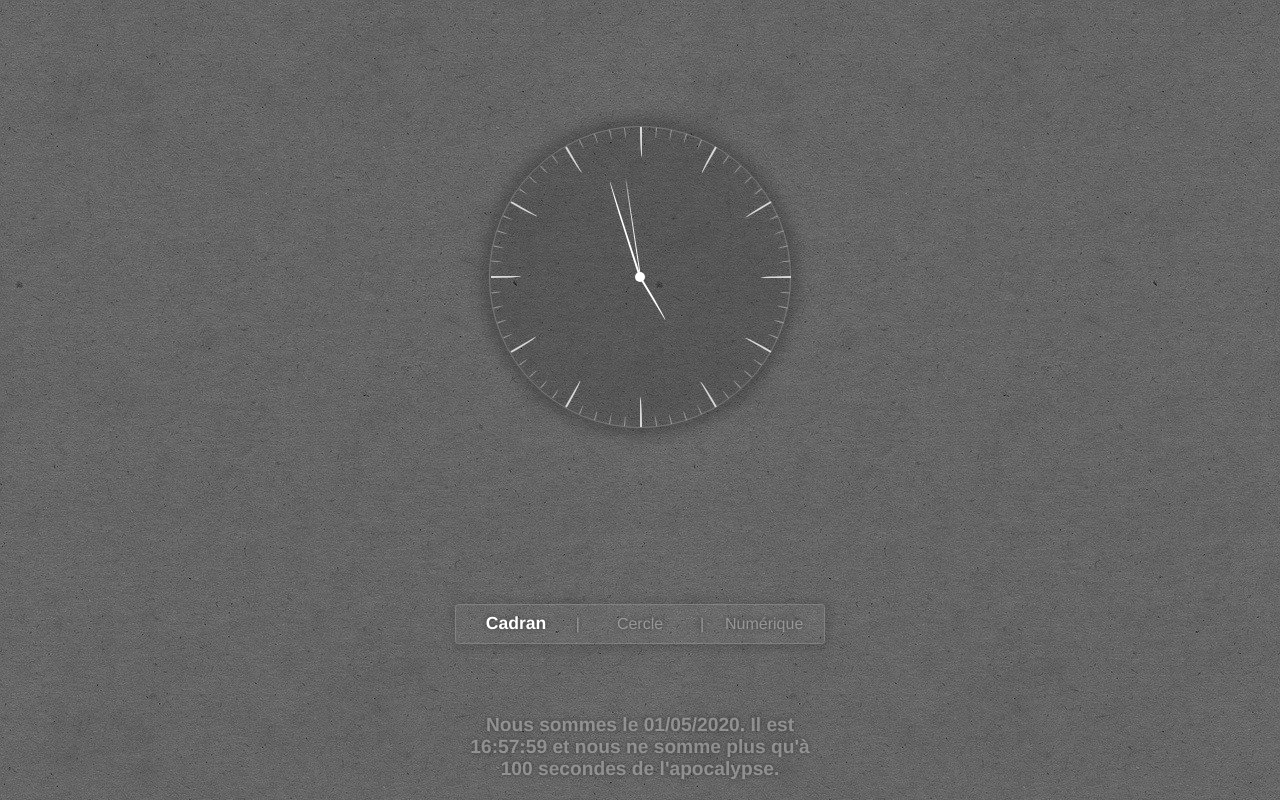
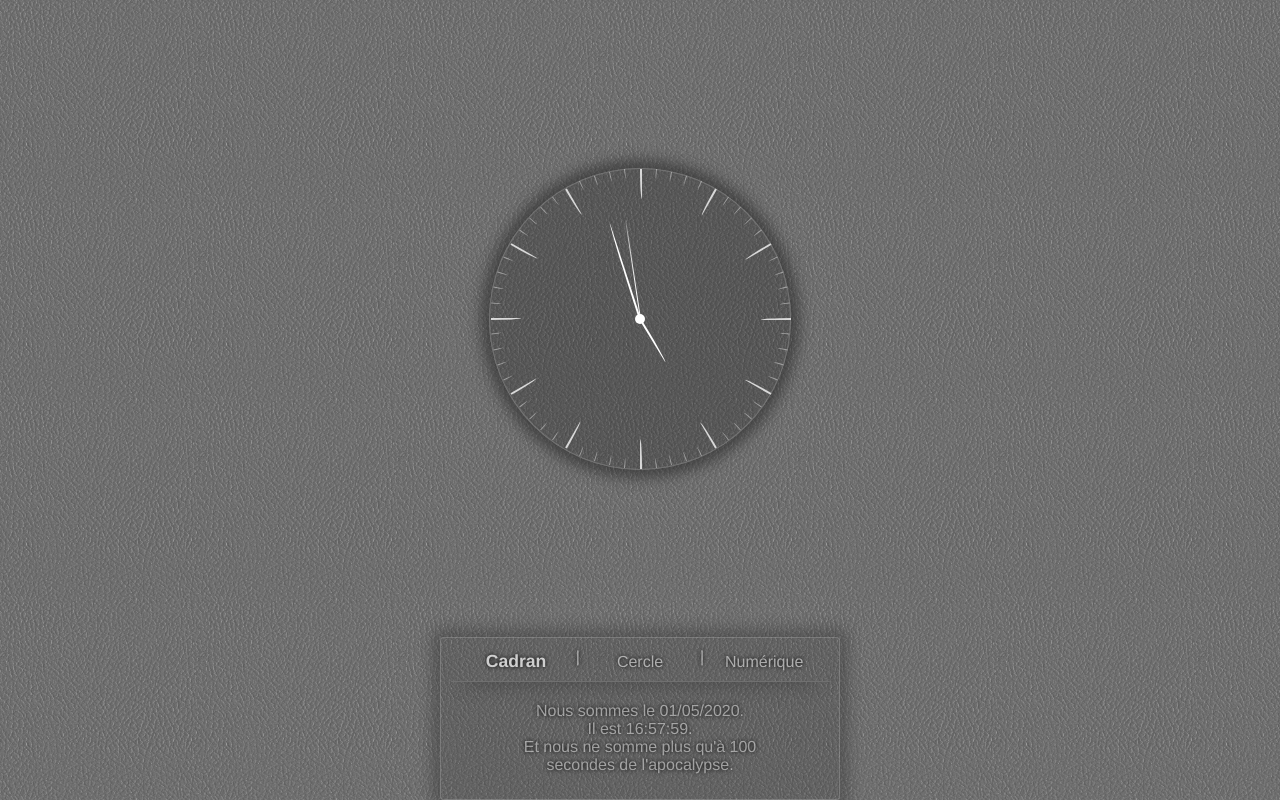
Before and after one commit to clabroche/clock, a Vue app: page /dial in a window 1280 px wide. Built offline with nearby package versions, Linux system fonts and the light colour scheme.

Commit message:
fix(background): change background and adapt other colors to it

```diff
--- a/src/App.vue
+++ b/src/App.vue
@@ -7,6 +7,7 @@
         </transition>
       </div>
     </div>
+    <div class="general-infos">
       <div class="nav">
         <a @click="$router.push({name: 'dial'})" :class="{
           active: $route.name === 'dial'
@@ -21,7 +22,9 @@
         }">Numérique</a>
       </div>
       <div class="explain">
-      Nous sommes le {{pad(clock.day)}}/{{pad(clock.month)}}/{{clock.year}}. Il est {{pad(clock.hours)}}:{{pad(clock.minutes)}}:{{pad(clock.seconds)}} et nous ne somme plus qu'à {{clock.universe}} secondes de l'apocalypse.
+        Nous sommes le {{pad(clock.day)}}/{{pad(clock.month)}}/{{clock.year}}.<br>
+        Il est {{pad(clock.hours)}}:{{pad(clock.minutes)}}:{{pad(clock.seconds)}}.<br>Et nous ne somme plus qu'à {{clock.universe}} secondes de l'apocalypse.
+      </div>
     </div>
   </div>
 </template>
@@ -47,6 +50,7 @@ body {
   width: 100vw;
   margin: 0;
   background-image: url('/background.jpg');
+  background-size: 200px;
   a {
     color: white;
   }
@@ -61,26 +65,39 @@ body {
     display: flex;
     justify-content: center;
     align-items: center;
-    box-shadow: 0 0 14px 8px #0404043b;
-    background-color: #00000026;
-    border: 1px solid #797979;
+    box-shadow: 0 0 14px 8px #2323238f;
+    background-color: #1b1b1b45;
+    border: 1px solid #797979cf;
     width: 300px;
     height: 300px;
     border-radius: 50%;
+  }
+}
 
-  }
+.general-infos {
+  display: flex;
+  flex-direction: column;
+  justify-content: center;
+  align-items: center;
+  background-color: #21212124;
+  box-shadow: 0 0 14px 8px #23232354;
+  border: 1px solid #a6a5a563;
+  border-radius: 4px;
+  width: 100%;
+  box-sizing: border-box;
+  padding: 5px;
 }
 .nav {
   margin: 50px;
+  margin-top: 0;
+  margin-bottom: 20px;
   display: flex;
-  align-items: center;
-  background-color: #ffffff08;
-  box-shadow: 1px 1px 8px 4px #00000020;
-  border: 1px solid #a6a5a563;
-  border-radius: 4px;
+  padding: 5px;
+  border-bottom: 1px solid #707070;
+  box-shadow: 0 13px 19px -14px #2323238f;
   &,a {
-    color: rgba(255, 255, 255, 0.37);
-    text-shadow: 0px 0px 4px #3d3d3d;
+    color: #ffffff91;
+    text-shadow: 0px 0px 4px #000000
   }
   a {
     display: flex;
@@ -89,13 +106,13 @@ body {
     width: 100px;
     height: 100%;
     margin: 0 10px;
-    padding: 10px;
+    padding: 5px 10px;
     box-sizing: border-box;
     overflow: visible;
     transition: 300ms;
     cursor: pointer;
     &.active {
-      color: white;
+      color: #cfcfcf;
       font-weight: bold;
     }
     &:hover, &.active {
@@ -104,11 +121,11 @@ body {
   }
 }
 .explain {
-  margin: 20px;
-  font-weight: bold;
-  color: rgba(255, 255, 255, 0.37);
-  font-size: 1.2em;
-  text-shadow: 0px 0px 4px #3d3d3d;
+  margin: 0 50px;
+  padding-bottom: 20px;
+  color: #ffffff80;
+  text-shadow: 0px 0px 4px #000000
+
 }
 #app {
   height: 100%;
```
Also changed, not shown: public/background.jpg. Lines whose indentation alone changed are shown as unchanged.
